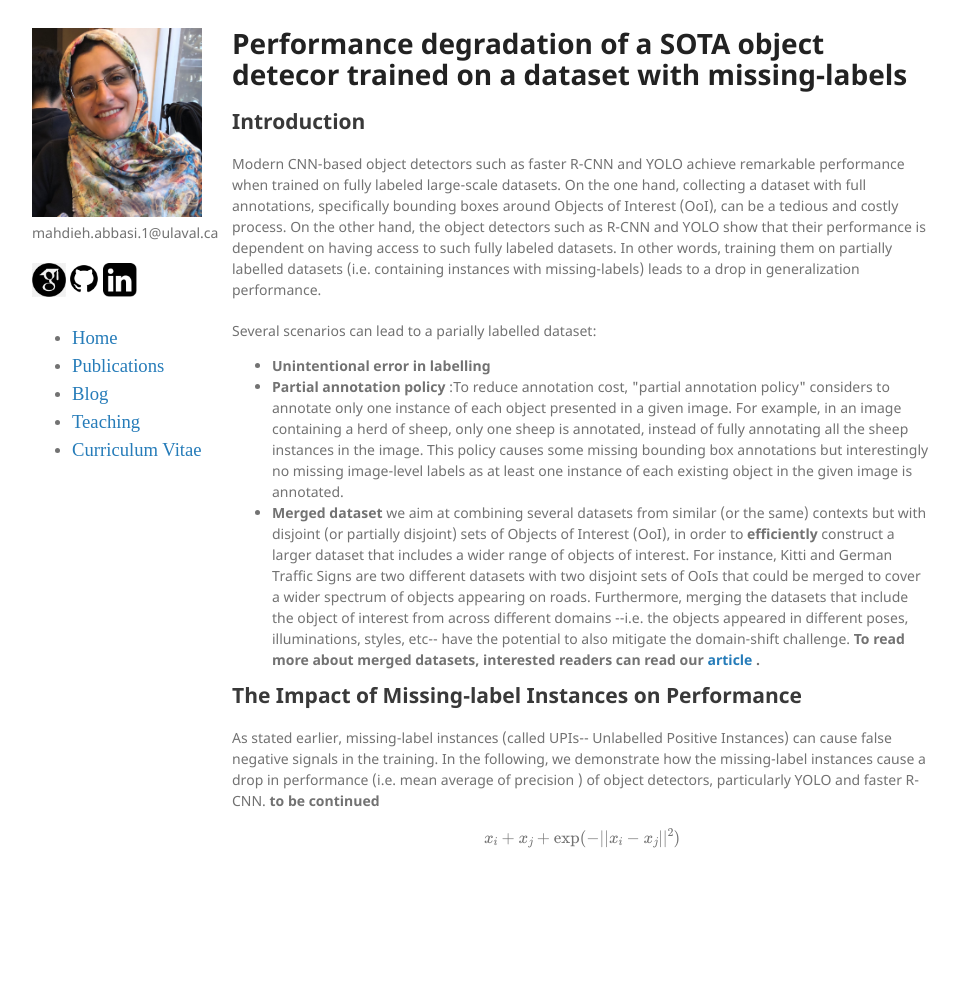
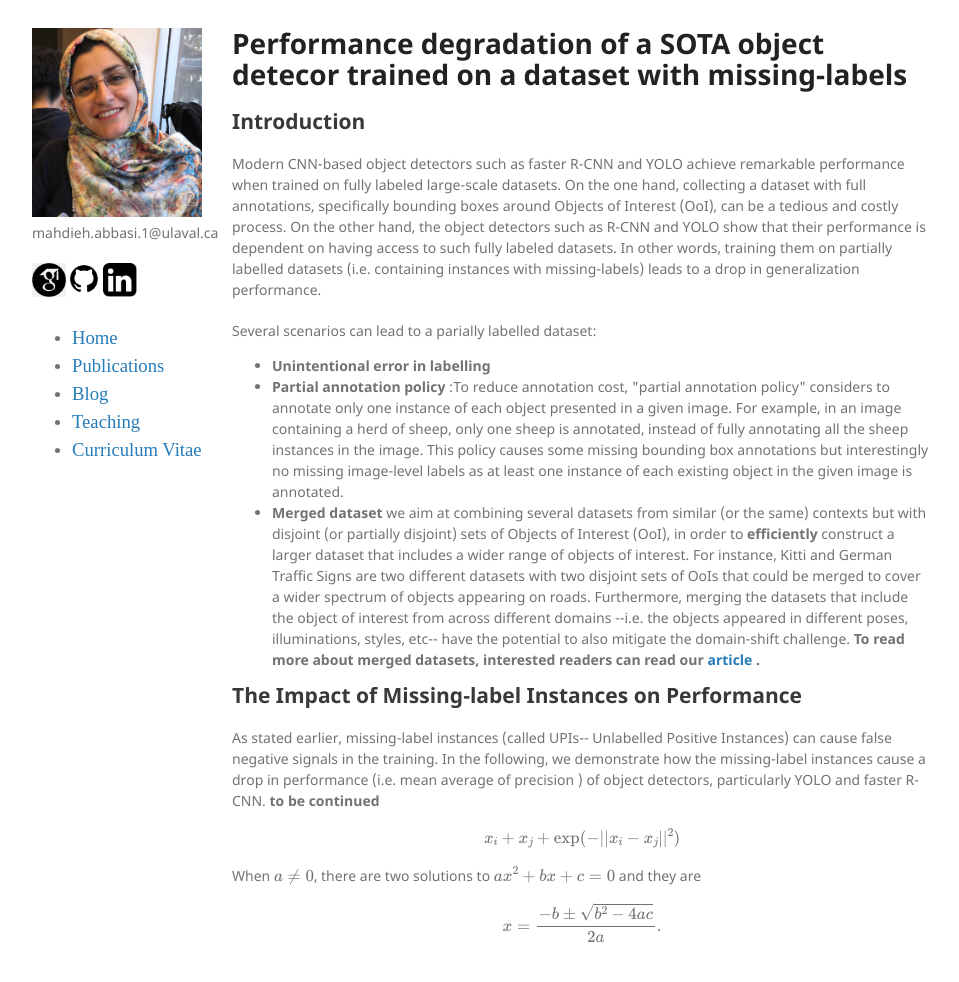
Before and after one commit to mahdaneh/mahdaneh.github.io, a Jekyll site: the page built from Blogs/Object_Detector.html, in a window 1280 px wide and 1059 px high. Shown: the top 982 px of the window, without its empty margins (158-1117 px from the left). Built offline with Jekyll 4.4.1, drawn with Linux system fonts in a browser that asks for light colours; formulas are drawn with MathJax 3.

Commit message:
Update Object_Detector.html

```diff
--- a/Blogs/Object_Detector.html
+++ b/Blogs/Object_Detector.html
@@ -55,4 +55,7 @@
       (i.e. mean average of precision ) of object detectors, particularly YOLO and faster R-CNN. <b>to be continued</b>
 
       \[x_i+x_j+\exp(-||x_i-x_j||^2)\]
+
+       When \(a \ne 0\), there are two solutions to \(ax^2 + bx + c = 0\) and they are
+  \[x = {-b \pm \sqrt{b^2-4ac} \over 2a}.\]
     </section>
```
